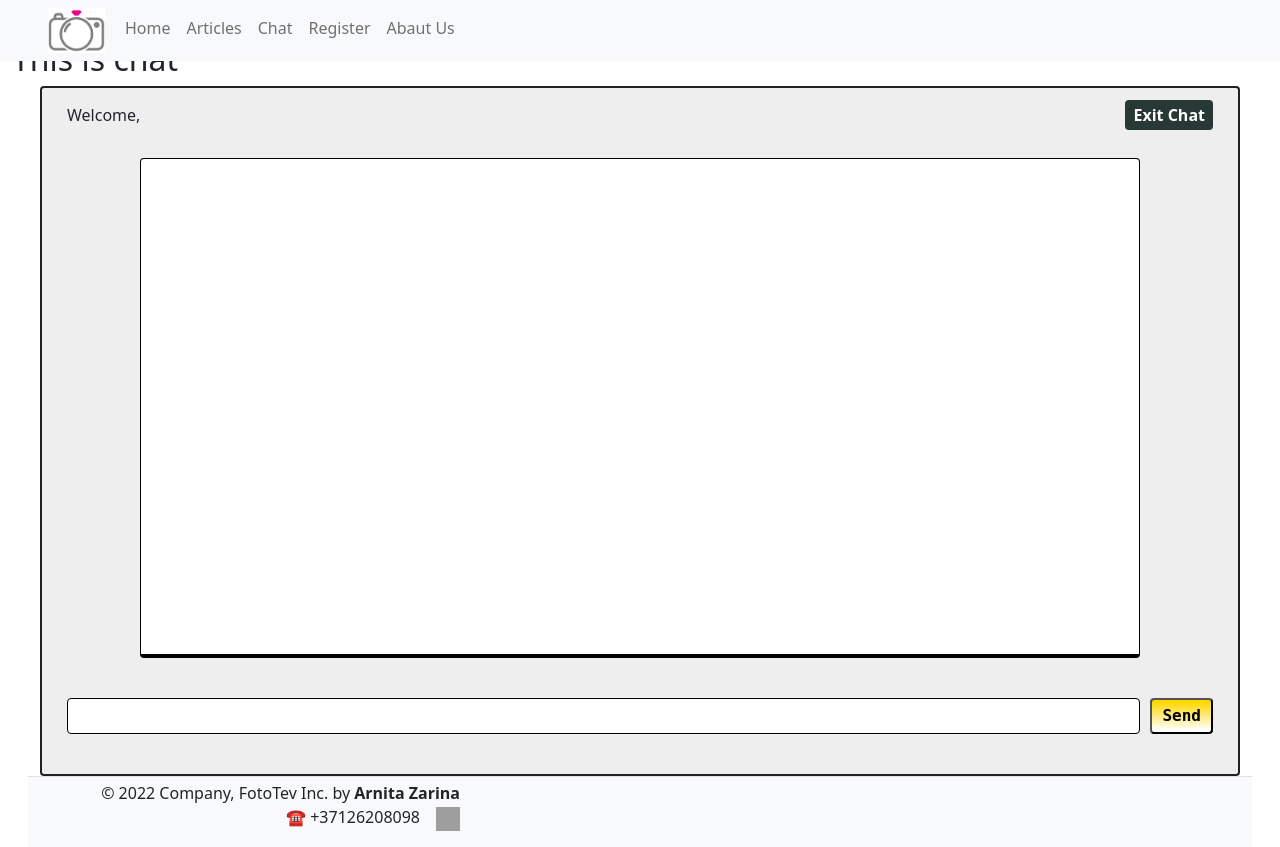
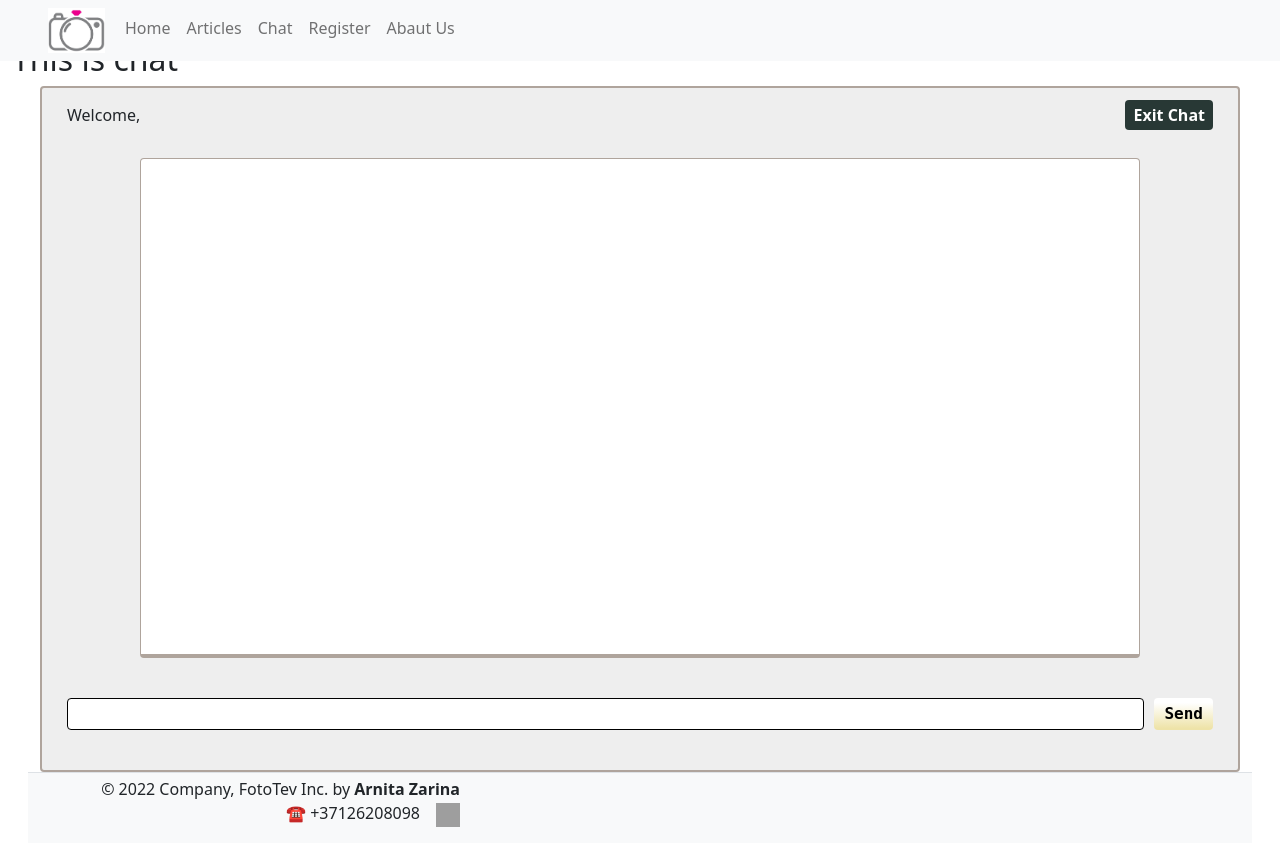
Before and after one commit to ArnitaZ/final_work, a React (Create React App) app: page /chat in a window 1280 px wide. Built offline with nearby package versions, Linux system fonts and the light colour scheme; grey boxes are pictures that could not be loaded.

Commit message:
Paggination css

```diff
--- a/public/index.html
+++ b/public/index.html
@@ -21,4 +21,5 @@
     <script src="https://ajax.googleapis.com/ajax/libs/jquery/3.6.0/jquery.min.js"></script>
     <script src="https://cdnjs.cloudflare.com/ajax/libs/fancybox/3.5.7/jquery.fancybox.min.js"></script>
 </body>
+
 </html>
--- a/src/Components/Main.css
+++ b/src/Components/Main.css
@@ -44,7 +44,7 @@ a:hover {
   background: #eee;
   width: 1200px;
   max-width: 100%;
-  border: 2px solid #212121;
+  border: 2px solid #afa49c;
   border-radius: 4px;
 }
 
@@ -67,10 +67,10 @@ a:hover {
   background: #fff;
   height: 500px;
   width: 1000px;
-  border: 1px solid black;
+  border: 1px solid #afa49c;
   overflow: auto;
   border-radius: 4px;
-  border-bottom: 4px solid black;
+  border-bottom: 4px solid #afa49c;
 }
 
 #usermsg {
@@ -87,14 +87,20 @@ a:hover {
 
 #submitmsg,
 #enter {
-  background: linear-gradient(to top, #ffff 5%, gold 95%);
-  border: non;
+  background: linear-gradient(to bottom, #ffff 15%, #eee3a8 95%);
+  border: none;
   color: black;
   padding: 4px 10px;
   font-weight: bold;
   border-radius: 4px;
 }
-
+.btn {
+  background: linear-gradient(to bottom, #ffff 15%, #eee3a8 95%);
+  border: solid;
+}
+.btn-group {
+  background: none;
+}
 .error {
   color: #ff0000;
 }
--- a/src/Pages/Articles.js
+++ b/src/Pages/Articles.js
@@ -1,6 +1,7 @@
 import { useState } from "react";
 import getArticlesData from "../API/getArticlesData";
 import { Link } from "react-router-dom";
+import { hover } from "@testing-library/user-event/dist/hover";
 
 function Articles() {
   const [article] = useState(getArticlesData());
@@ -112,6 +113,7 @@ function Articles() {
               onClick={() => moveLeft(startList)}
               type="button"
               class="btn btn-outline-secondary"
+              style={{ background: "white", border: "none", color: "darkgrey" }}
             >
               «
             </button>
@@ -119,6 +121,7 @@ function Articles() {
               onClick={() => changePageOne(startList)}
               type="button"
               class="btn btn-outline-secondary"
+              style={{ background: "white", border: "none", color: "darkgrey" }}
             >
               1
             </button>
@@ -126,6 +129,7 @@ function Articles() {
               onClick={() => changePageTwo(startList)}
               type="button"
               class="btn btn-outline-secondary"
+              style={{ background: "white", border: "none", color: "darkgrey" }}
             >
               2
             </button>
@@ -133,6 +137,7 @@ function Articles() {
               onClick={() => changePageThree(startList)}
               type="button"
               class="btn btn-outline-secondary"
+              style={{ background: "white", border: "none", color: "darkgrey" }}
             >
               3
             </button>
@@ -140,6 +145,7 @@ function Articles() {
               onClick={() => moveRight(startList)}
               type="button"
               class="btn btn-outline-secondary"
+              style={{ background: "white", border: "none", color: "darkgrey" }}
             >
               »
             </button>
--- a/src/Pages/Home.js
+++ b/src/Pages/Home.js
@@ -1,5 +1,6 @@
 import Card from "../Components/Card";
 import Carousel from "../Components/Carousel";
+import "../Components/Main.css";
 
 function Home() {
   return (
```
